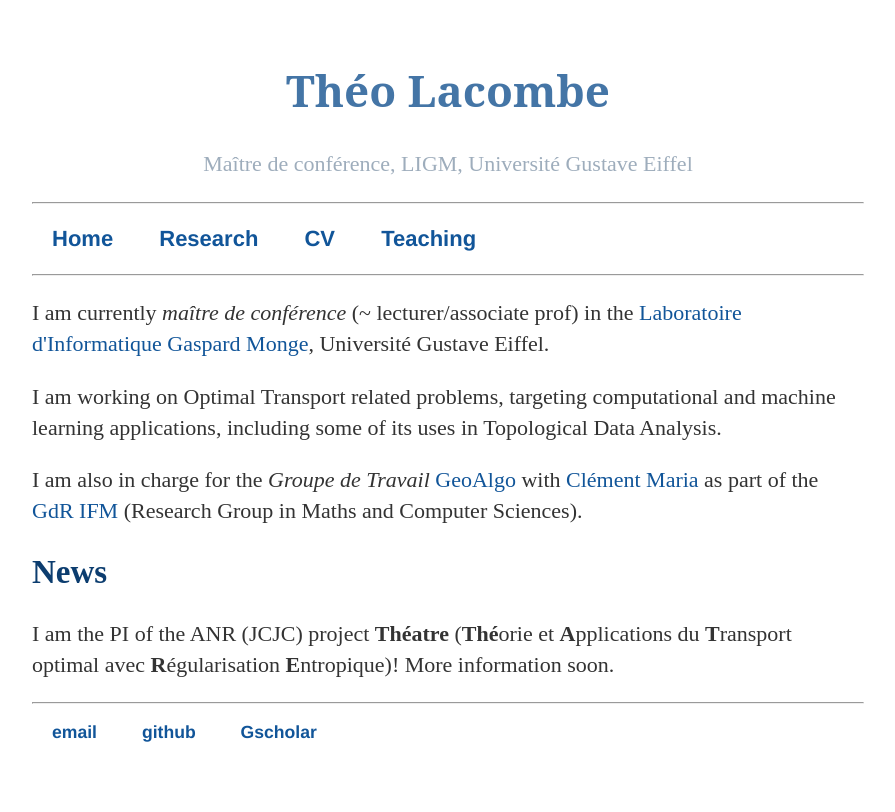
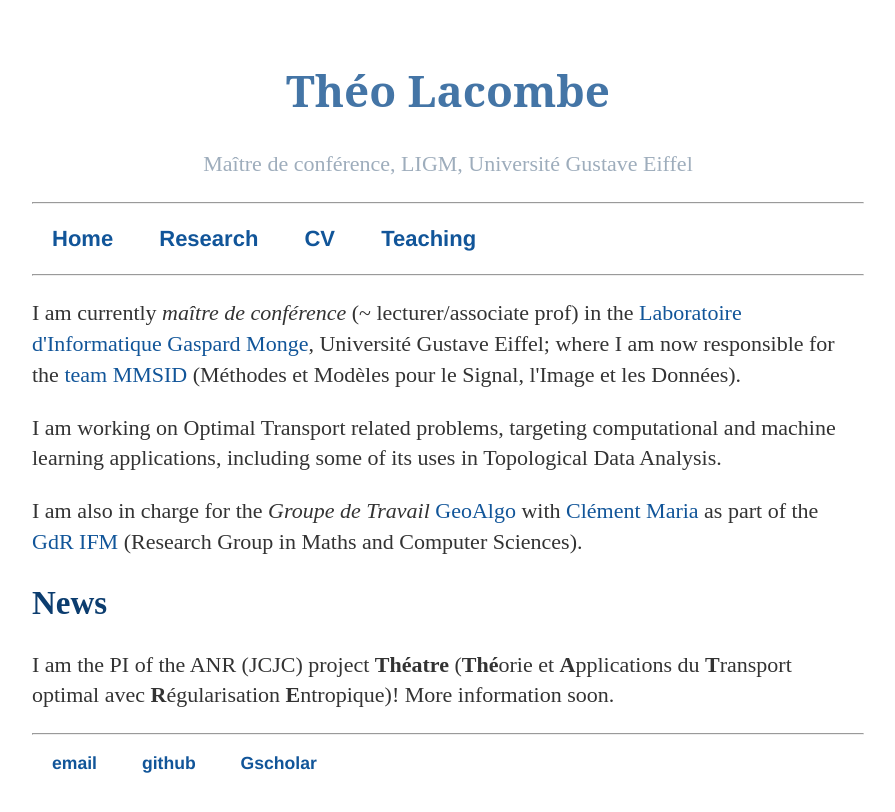
Before and after one commit to tlacombe/tlacombe.github.io, a Jekyll site: the page built from index.html, in a window 1280 px wide. Shown: the top 812 px of the page, without its empty margins (192-1087 px from the left). Built offline with Jekyll 4.4.1, drawn with Linux system fonts in a browser that asks for light colours.

Commit message:
info mmsid

```diff
--- a/index.html
+++ b/index.html
@@ -3,7 +3,7 @@ layout: default
 title: Théo Lacombe's webpage
 ---
 <div class="blurb">
-	<p>I am currently <i>maître de conférence</i> (~ lecturer/associate prof) in the <a href="http://ligm.u-pem.fr">Laboratoire d'Informatique Gaspard Monge</a>, Université Gustave Eiffel.</p>
+	<p>I am currently <i>maître de conférence</i> (~ lecturer/associate prof) in the <a href="http://ligm.u-pem.fr">Laboratoire d'Informatique Gaspard Monge</a>, Université Gustave Eiffel; where I am now responsible for the <a href="https://siteigm.univ-mlv.fr/equipe/mmsid/">team MMSID</a> (Méthodes et Modèles pour le Signal, l'Image et les Données).</p>
 	<p>
 		I am working on Optimal Transport related problems, targeting computational and machine learning applications, including some of its uses in Topological Data Analysis.
 	</p>
```
